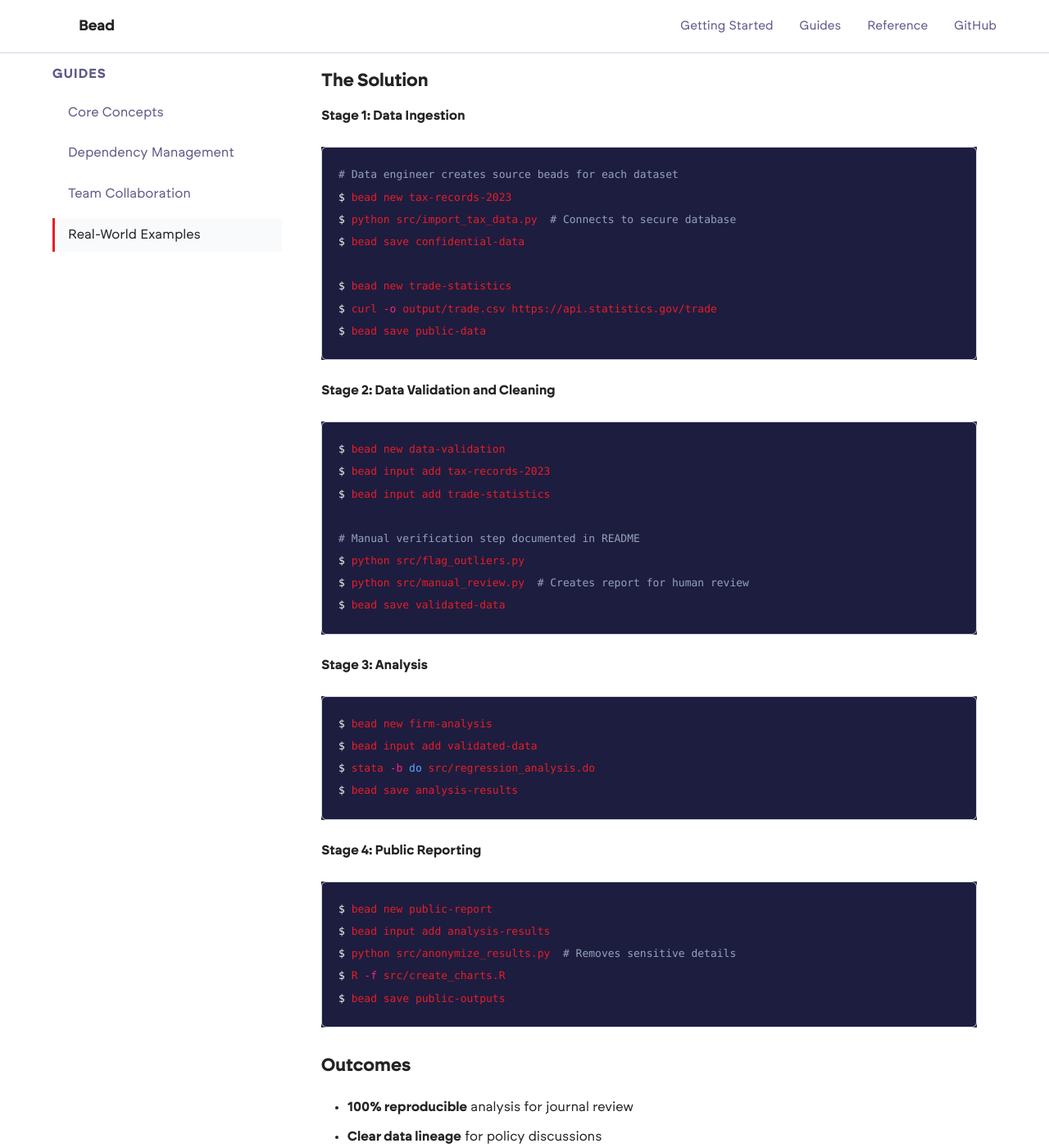
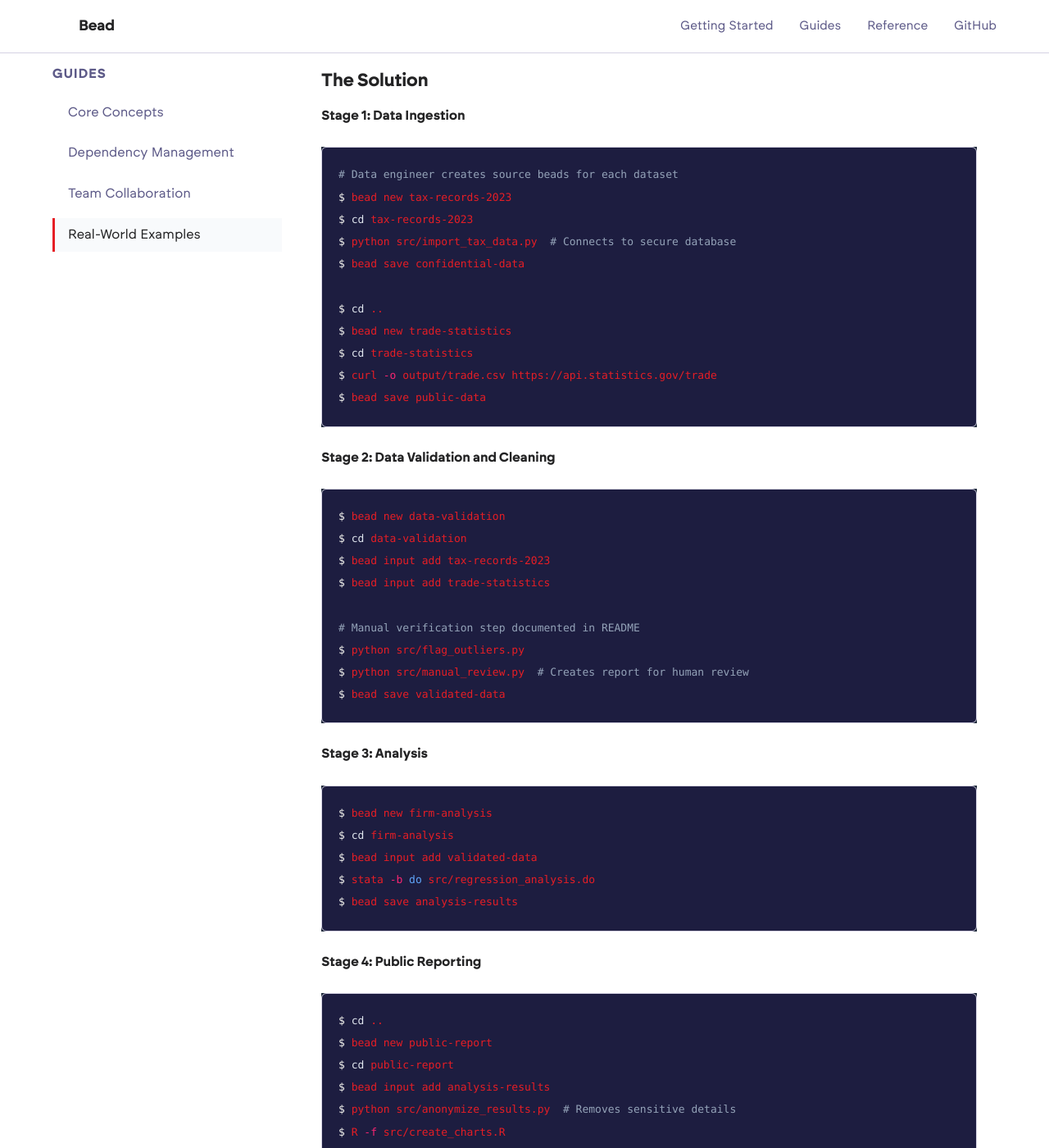
Before and after one commit to codedthinking/bead.zip, a Jekyll site: the page built from docs/_guides/examples.md, in a window 1280 px wide and 1400 px high, scrolled down 575 px. Shown: the whole window at 82% size. Built offline with Jekyll 4.4.1, drawn with Linux system fonts in a browser that asks for light colours; some of the changed text lies outside the part shown.

Commit message:
Update documentation to reflect recent code review changes
- Add navigation (cd) commands to all examples for clarity
- Update archive structure description to show code/, data/, meta/ folders
- Add clarification about bead box names in save commands
- Ensure consistency across all example workflows

````diff
--- a/docs/_guides/examples.md
+++ b/docs/_guides/examples.md
@@ -21,10 +21,13 @@ order: 4
 ```bash
 # Data engineer creates source beads for each dataset
 $ bead new tax-records-2023
+$ cd tax-records-2023
 $ python src/import_tax_data.py  # Connects to secure database
 $ bead save confidential-data
 
+$ cd ..
 $ bead new trade-statistics
+$ cd trade-statistics
 $ curl -o output/trade.csv https://api.statistics.gov/trade
 $ bead save public-data
 ```
@@ -32,6 +35,7 @@ $ bead save public-data
 **Stage 2: Data Validation and Cleaning**
 ```bash
 $ bead new data-validation
+$ cd data-validation
 $ bead input add tax-records-2023
 $ bead input add trade-statistics
 
@@ -44,6 +48,7 @@ $ bead save validated-data
 **Stage 3: Analysis**
 ```bash
 $ bead new firm-analysis
+$ cd firm-analysis
 $ bead input add validated-data
 $ stata -b do src/regression_analysis.do
 $ bead save analysis-results
@@ -51,7 +56,9 @@ $ bead save analysis-results
 
 **Stage 4: Public Reporting**
 ```bash
+$ cd ..
 $ bead new public-report
+$ cd public-report
 $ bead input add analysis-results
 $ python src/anonymize_results.py  # Removes sensitive details
 $ R -f src/create_charts.R
@@ -84,12 +91,15 @@ $ bead save public-outputs
 # Each institution creates standardized data beads
 # Institution A (Germany)
 $ bead new covid-patients-germany
+$ cd covid-patients-germany
 $ python src/extract_hospital_data.py
 $ python src/standardize_format.py
 $ bead save germany-data
 
 # Institution B (USA)
+$ cd ..
 $ bead new covid-patients-usa
+$ cd covid-patients-usa
 $ SAS src/extract_ehr_data.sas
 $ python src/convert_to_standard.py
 $ bead save usa-data
@@ -98,6 +108,7 @@ $ bead save usa-data
 **Central Analysis Hub**:
 ```bash
 $ bead new meta-analysis-v1
+$ cd meta-analysis-v1
 $ bead input add germany-data
 $ bead input add usa-data
 $ bead input add italy-data
@@ -110,7 +121,9 @@ $ bead save meta-results-v1
 
 **Regulatory Submission**:
 ```bash
+$ cd ..
 $ bead new fda-submission
+$ cd fda-submission
 $ bead input add meta-results-v1
 # Create exact copies of all analysis for regulatory review
 $ python src/prepare_submission.py
@@ -142,12 +155,15 @@ $ bead save fda-package
 ```bash
 # Large climate datasets stored externally, referenced in beads
 $ bead new climate-data-2024
+$ cd climate-data-2024
 $ echo "Data location: /hpc/climate/global_2024.nc" > data_location.txt
 $ python src/create_subset.py  # Creates manageable sample
 $ bead save climate-subset
 
 # Model configurations as lightweight beads
+$ cd ..
 $ bead new model-config-v2
+$ cd model-config-v2
 $ cp config/physics_params.json output/
 $ cp config/grid_definition.nc output/
 $ bead save model-configs
@@ -158,16 +174,19 @@ $ bead save model-configs
 # Multiple model runs with different parameters
 $ for param in temperature precipitation wind; do
     bead new "climate-model-${param}"
+    cd "climate-model-${param}"
     bead input add climate-subset
     bead input add model-config-v2
     sbatch --job-name="$param" src/run_model.sh
     bead save "model-results-${param}"
+    cd ..
   done
 ```
 
 **Analysis and Reporting**:
 ```bash
 $ bead new ensemble-analysis
+$ cd ensemble-analysis
 $ bead input add model-results-temperature
 $ bead input add model-results-precipitation
 $ bead input add model-results-wind
@@ -177,7 +196,9 @@ $ python src/uncertainty_analysis.py
 $ bead save ensemble-results
 
 # Policy brief generation
+$ cd ..
 $ bead new policy-brief
+$ cd policy-brief
 $ bead input add ensemble-results
 $ python src/create_summary.py
 $ latex policy_brief.tex
@@ -209,12 +230,15 @@ $ bead save policy-outputs
 ```bash
 # Historical newspaper digitization
 $ bead new newspaper-archive
+$ cd newspaper-archive
 $ python src/scan_to_text.py archives/
 $ python src/clean_ocr_errors.py
 $ bead save digitized-texts
 
 # NLP preprocessing
+$ cd ..
 $ bead new text-preprocessing
+$ cd text-preprocessing
 $ bead input add digitized-texts
 $ python src/tokenize.py
 $ python src/named_entity_recognition.py
@@ -224,7 +248,9 @@ $ bead save processed-texts
 **Human-in-the-Loop Analysis**:
 ```bash
 # Qualitative coding with validation
+$ cd ..
 $ bead new qualitative-coding
+$ cd qualitative-coding
 $ bead input add processed-texts
 $ python src/extract_samples.py  # Creates samples for human coding
 # Manual coding step documented with inter-rater reliability
@@ -232,7 +258,9 @@ $ python src/validate_coding.py
 $ bead save coded-samples
 
 # Machine learning on coded data
+$ cd ..
 $ bead new classification-model
+$ cd classification-model
 $ bead input add coded-samples
 $ python src/train_classifier.py
 $ python src/apply_to_corpus.py
@@ -241,14 +269,18 @@ $ bead save classified-texts
 
 **Mixed-Methods Analysis**:
 ```bash
+$ cd ..
 $ bead new historical-analysis
+$ cd historical-analysis
 $ bead input add classified-texts
 $ python src/quantitative_trends.py
 $ python src/case_study_selection.py
 $ bead save analysis-results
 
 # Humanities interpretation
+$ cd ..
 $ bead new interpretation
+$ cd interpretation
 $ bead input add analysis-results
 # Qualitative analysis documented in notebooks
 $ jupyter nbconvert --execute interpretation.ipynb
@@ -280,10 +312,12 @@ $ bead save final-analysis
 ```bash
 # Master template for survey processing
 $ bead new survey-template
+$ cd survey-template
 $ cp templates/* src/
 $ bead save survey-framework
 
 # Project-specific instances
+$ cd ..
 $ bead develop survey-framework client-a-wave1/
 $ cd client-a-wave1
 $ python src/configure_survey.py --config client_a.json
@@ -293,7 +327,9 @@ $ bead save client-a-processing
 **Quality Control Pipeline**:
 ```bash
 # Automated quality checks
+$ cd ..
 $ bead new qc-wave1
+$ cd qc-wave1
 $ bead input add raw-survey-data
 $ python src/duplicate_detection.py
 $ python src/response_quality.py
@@ -301,7 +337,9 @@ $ python src/generate_qc_report.py
 $ bead save qc-results
 
 # Data cleaning decisions tracked
+$ cd ..
 $ bead new cleaning-wave1
+$ cd cleaning-wave1
 $ bead input add qc-results
 $ python src/apply_cleaning_rules.py
 $ bead save clean-data
@@ -309,7 +347,9 @@ $ bead save clean-data
 
 **Client Deliverables**:
 ```bash
+$ cd ..
 $ bead new client-deliverable
+$ cd client-deliverable
 $ bead input add clean-data
 $ python src/create_weights.py
 $ SPSS -f src/create_spss_file.sps
````
Also changed, not shown: docs/_guides/concepts.md (+3 -3 lines), docs/getting-started.md (+1 -1 lines).
